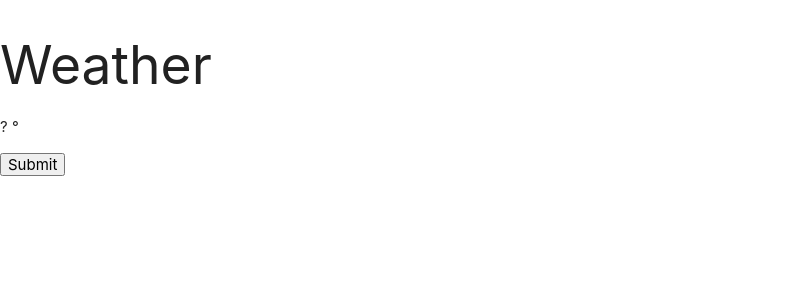
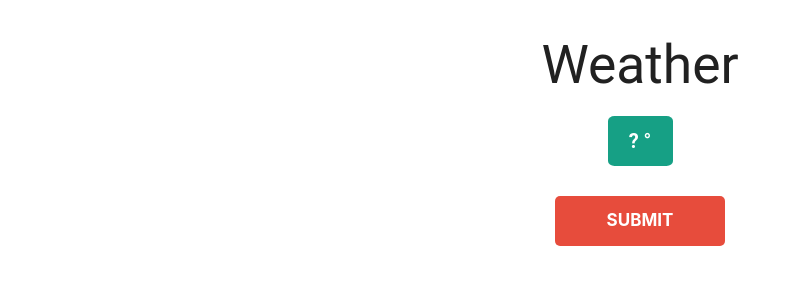
Before and after one commit to kevniu/local_weather, a plain HTML site: page index.html in a window 1280 px wide. Shown: the whole page, without its empty margins (0-801 px from the left). Drawn offline with nearby package versions, Linux system fonts and the light colour scheme.

Commit message:
Add some css

```diff
--- a/application.css
+++ b/application.css
@@ -0,0 +1,45 @@
+body {
+  font-family: 'Roboto', sans-serif;
+  color: #212121;
+  font-size: 18px;
+}
+
+.italic {
+  font-style: italic;
+  font-weight: 700;
+}
+
+.wrapper {
+  width: 400px;
+  margin: 30px auto 0 auto;
+  text-align: center;
+}
+
+#result {
+  height: 50px;
+  width: 65px;
+  font-size: 20px;
+  line-height: 50px;
+  margin: 20px auto 0 auto;
+  text-align: center;
+  border-radius: 10%;
+  font-weight: 700;
+  background-color: #16a085;
+  color: #fff;
+}
+
+#showTemp {
+  margin: 30px auto 0 auto;
+  width: 170px; height: 50px;
+  background: #E74C3C;
+  font-weight: 700;
+  text-transform: uppercase;
+  font-size: 17px;
+  color: #fff;
+  border: none;
+  border-radius: 5px;
+}
+
+#showTemp:hover {
+  cursor: pointer;
+}
--- a/application.js
+++ b/application.js
@@ -16,11 +16,12 @@ if(navigator.geolocation) {
                 lat + '&lon=' +
                 lon + '&units=imperial&APPID=' +
                 key;
-
+      console.log(api_url);
       $.ajax({
         url: api_url,
         method: 'GET',
-        success: function (data){
+        success: function(data){
+          console.log(data);
           var tempr = data.main.temp;
           $('#result').text(tempr + '°');
         }
--- a/index.html
+++ b/index.html
@@ -3,7 +3,7 @@
     <title>Weather</title>
     <link rel="stylesheet" type="text/css" href="application.css">
     <link rel="stylesheet" href="https://cdnjs.cloudflare.com/ajax/libs/materialize/0.97.6/css/materialize.min.css">
-    <script src="https://code.jquery.com/jquery-2.2.3.min.js"></script>
+    <script src="https://ajax.googleapis.com/ajax/libs/jquery/1.12.4/jquery.min.js"></script>
     <script src="application.js"></script>
 </head>
 <body>
```
